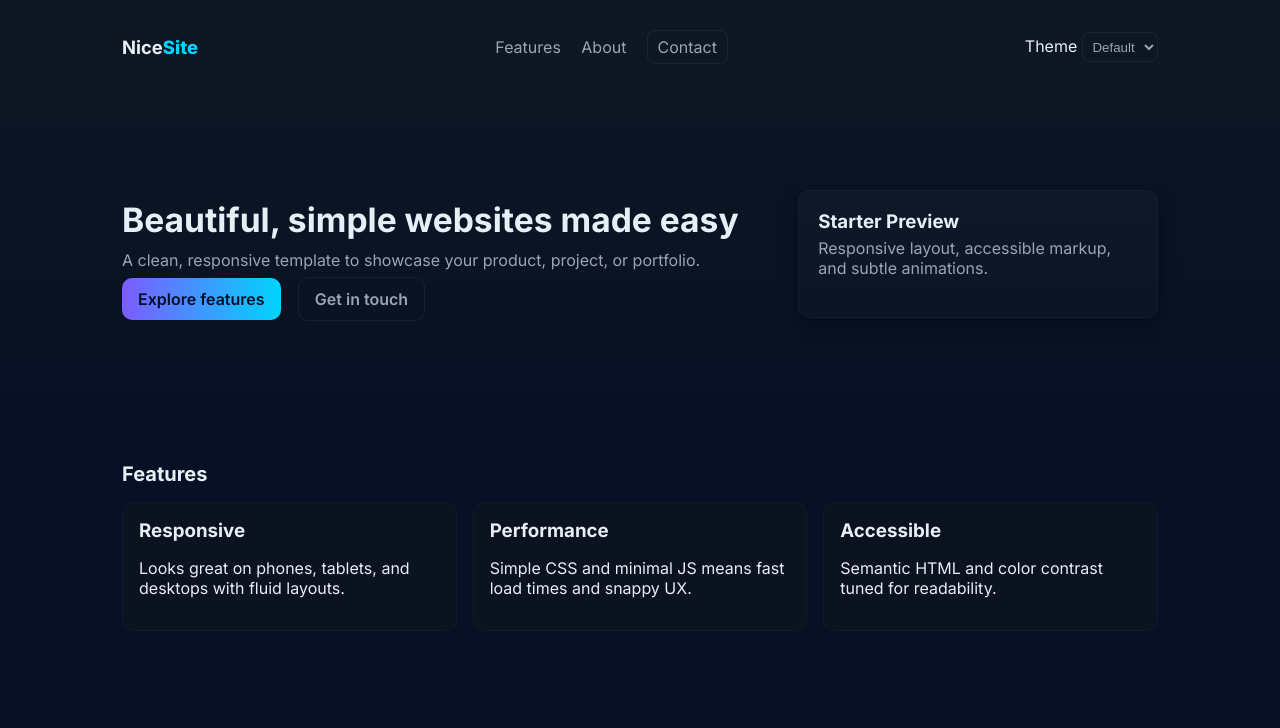
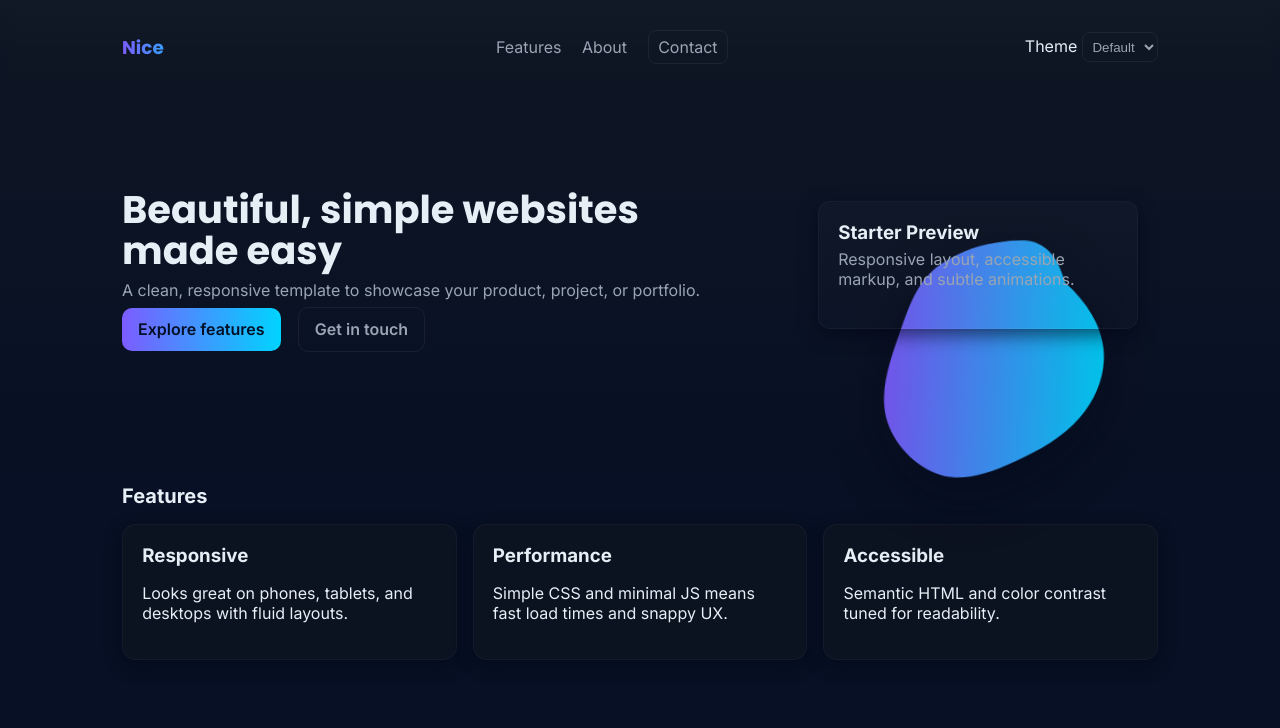
Before and after one commit to Akshay-Techie/Remote-webserver-Update, a plain HTML site: page index.html in a window 1280 px wide. Shown: the top 728 px of the page. Drawn offline with Linux system fonts and the light colour scheme.

Commit message:
3rd Update

```diff
--- a/index.html
+++ b/index.html
@@ -6,7 +6,7 @@
     <title>Nice Website — Welcome</title>
     <link rel="preconnect" href="https://fonts.googleapis.com">
     <link rel="preconnect" href="https://fonts.gstatic.com" crossorigin>
-    <link href="https://fonts.googleapis.com/css2?family=Inter:wght@300;400;600;700;800&display=swap" rel="stylesheet">
+    <link href="https://fonts.googleapis.com/css2?family=Inter:wght@300;400;600;700;800&family=Poppins:wght@600;700&display=swap" rel="stylesheet">
     <link rel="stylesheet" href="styles.css">
   </head>
   <body>
@@ -43,7 +43,19 @@
             </div>
           </div>
           <div class="hero-figure">
-            <div class="card-figure">
+            <!-- decorative floating blob (SVG) -->
+            <svg class="hero-blob" viewBox="0 0 600 600" xmlns="http://www.w3.org/2000/svg" aria-hidden="true">
+              <defs>
+                <linearGradient id="g1" x1="0%" x2="100%">
+                  <stop offset="0%" stop-color="var(--accent1)" stop-opacity="0.95" />
+                  <stop offset="100%" stop-color="var(--accent2)" stop-opacity="0.95" />
+                </linearGradient>
+              </defs>
+              <g transform="translate(300,300)">
+                <path d="M120,-154C163,-118,191,-76,197,-31C203,14,187,61,157,98C127,136,84,162,38,185C-8,208,-54,227,-100,215C-146,203,-192,160,-206,110C-220,60,-202,3,-186,-49C-170,-101,-156,-148,-116,-178C-76,-208,-38,-221,4,-227C46,-233,92,-240,120,-154Z" fill="url(#g1)"/>
+              </g>
+            </svg>
+            <div class="card-figure reveal">
               <h3>Starter Preview</h3>
               <p>Responsive layout, accessible markup, and subtle animations.</p>
             </div>
@@ -54,15 +66,15 @@
       <section id="features" class="features container">
         <h2 class="section-title">Features</h2>
         <div class="grid">
-          <article class="feature">
+          <article class="feature reveal">
             <h3>Responsive</h3>
             <p>Looks great on phones, tablets, and desktops with fluid layouts.</p>
           </article>
-          <article class="feature">
+          <article class="feature reveal">
             <h3>Performance</h3>
             <p>Simple CSS and minimal JS means fast load times and snappy UX.</p>
           </article>
-          <article class="feature">
+          <article class="feature reveal">
             <h3>Accessible</h3>
             <p>Semantic HTML and color contrast tuned for readability.</p>
           </article>
--- a/script.js
+++ b/script.js
@@ -37,4 +37,34 @@ document.addEventListener('DOMContentLoaded',function(){
       try{ localStorage.setItem('siteTheme', t); }catch(e){}
     });
   }
+
+  // Smooth anchor scrolling for internal links
+  document.querySelectorAll('a[href^="#"]').forEach(a=>{
+    a.addEventListener('click', function(e){
+      const href = a.getAttribute('href');
+      if(href.length>1){
+        const target = document.querySelector(href);
+        if(target){
+          e.preventDefault();
+          target.scrollIntoView({behavior:'smooth', block:'start'});
+        }
+      }
+    });
+  });
+
+  // IntersectionObserver for reveal elements
+  const reveals = document.querySelectorAll('.reveal');
+  if(reveals.length && 'IntersectionObserver' in window){
+    const io = new IntersectionObserver((entries, obs)=>{
+      entries.forEach(ent=>{
+        if(ent.isIntersecting){
+          ent.target.classList.add('visible');
+          obs.unobserve(ent.target);
+        }
+      });
+    },{threshold:0.12});
+    reveals.forEach(el=>io.observe(el));
+  } else {
+    reveals.forEach(el=>el.classList.add('visible'));
+  }
 });
--- a/styles.css
+++ b/styles.css
@@ -21,25 +21,39 @@ body{
 }
 .container{max-width:var(--max-width);margin:0 auto;padding:2rem}
 .header-inner{display:flex;align-items:center;justify-content:space-between}
-.brand{font-weight:700;color:linear-gradient(45deg,var(--accent1),var(--accent2));text-decoration:none;font-size:1.15rem}
-.brand span{color:var(--accent2);font-weight:800}
+.brand{font-weight:800;background:linear-gradient(90deg,var(--accent1),var(--accent2));-webkit-background-clip:text;background-clip:text;color:transparent;text-decoration:none;font-size:1.15rem;font-family:Poppins,Inter,system-ui}
+.brand span{opacity:0.95}
 .nav a{color:var(--muted);text-decoration:none;margin-left:1rem}
 .btn{background:linear-gradient(90deg,var(--accent1),var(--accent2));color:#021027;padding:0.7rem 1rem;border-radius:10px;text-decoration:none;font-weight:600}
 .btn.ghost{background:transparent;border:1px solid rgba(255,255,255,0.06);color:var(--muted)}
 .btn-outline{border-radius:8px;padding:0.4rem 0.6rem;border:1px solid rgba(255,255,255,0.06);color:var(--muted);text-decoration:none}
 
+/* Header visual tweaks */
+.site-header{position:sticky;top:0;backdrop-filter: blur(6px);background:linear-gradient(180deg,rgba(255,255,255,0.01),transparent);z-index:40}
+
+
 .hero{padding:4rem 0}
 .hero-inner{display:grid;grid-template-columns:1fr 360px;gap:2.5rem;align-items:center}
-.hero h1{font-size:2.1rem;margin:0 0 0.6rem}
+.hero h1{font-size:2.4rem;margin:0 0 0.6rem;line-height:1.05;font-family:Poppins,Inter}
+.hero h1 .highlight{background:linear-gradient(90deg,var(--accent1),var(--accent2));-webkit-background-clip:text;background-clip:text;color:transparent}
 .hero p{color:var(--muted);margin:0 0 1.2rem}
 .hero-ctas a{margin-right:0.8rem}
 
 .card-figure{background:linear-gradient(180deg, rgba(255,255,255,0.02), rgba(255,255,255,0.01));padding:1.2rem;border-radius:var(--radius);box-shadow:0 6px 18px rgba(2,6,23,0.6);border:1px solid rgba(255,255,255,0.03);}
 .card-figure h3{margin:0 0 0.3rem}
 
+/* decorative SVG blob */
+.hero-figure{position:relative;display:flex;align-items:center;justify-content:center}
+.hero-blob{width:320px;height:320px;position:absolute;right:0;top:10px;filter:drop-shadow(0 20px 40px rgba(2,6,23,0.6));opacity:0.95;transform-origin:center center;animation:float 8s ease-in-out infinite}
+@keyframes float{0%{transform:translateY(0) rotate(-3deg)}50%{transform:translateY(-10px) rotate(3deg)}100%{transform:translateY(0) rotate(-3deg)}}
+
+.card-figure{position:relative;z-index:2;max-width:320px}
+
+
 .section-title{font-size:1.25rem;margin-bottom:1rem}
 .features .grid{display:grid;grid-template-columns:repeat(3,1fr);gap:1rem}
-.feature{background:var(--card);padding:1rem;border-radius:12px;border:1px solid rgba(255,255,255,0.03)}
+.feature{background:var(--card);padding:1.2rem;border-radius:14px;border:1px solid rgba(255,255,255,0.04);transition:transform 280ms cubic-bezier(.2,.9,.3,1), box-shadow 280ms;box-shadow:0 6px 18px rgba(2,6,23,0.45)}
+.feature:hover{transform:translateY(-8px);box-shadow:0 30px 60px rgba(2,6,23,0.5)}
 .feature h3{margin:0 0 0.5rem}
 .about{margin-top:1.2rem;margin-bottom:1.2rem}
 
@@ -48,6 +62,15 @@ body{
 .contact-form input,.contact-form textarea{width:100%;padding:0.6rem;border-radius:8px;border:1px solid rgba(255,255,255,0.04);background:rgba(255,255,255,0.02);color:inherit}
 .form-actions{display:flex;align-items:center;gap:1rem}
 .form-status{color:var(--accent2);font-weight:600}
+
+/* Buttons hover pop */
+.btn{transition:transform 180ms ease, box-shadow 180ms ease}
+.btn:hover{transform:translateY(-4px);box-shadow:0 12px 30px rgba(2,6,23,0.45)}
+
+/* reveal on scroll */
+.reveal{opacity:0;transform:translateY(10px);transition:opacity 600ms ease, transform 600ms ease}
+.reveal.visible{opacity:1;transform:none}
+
 
 .site-footer{border-top:1px solid rgba(255,255,255,0.03);padding:1.2rem 0;margin-top:3rem}
 .footer-inner{display:flex;justify-content:space-between;align-items:center}
```
